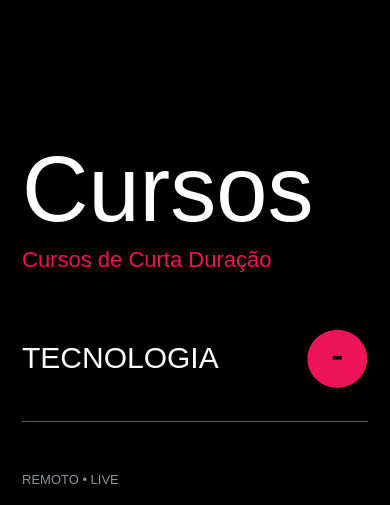
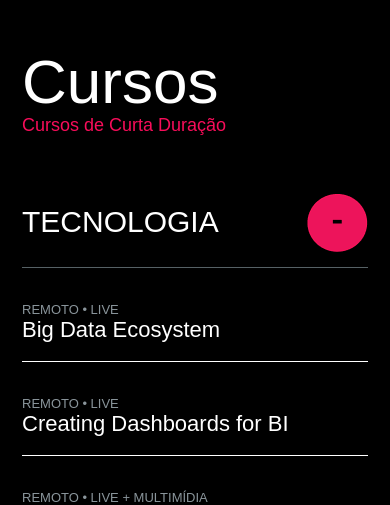
Before and after one commit to FHernandes/frontend-fiap-app, a Next.js app: page / in a window 390 px wide. Shown: the part 1482-1987 px from the top of the page. Built offline with nearby package versions, Linux system fonts and the light colour scheme.

Commit message:
fix: fix responsiveness

```diff
--- a/src/app/components/Cursos/cursos.module.scss
+++ b/src/app/components/Cursos/cursos.module.scss
@@ -9,6 +9,7 @@
 
   @include device.respond-to(desktopM) {
     padding: 0 4rem;
+    margin-bottom: 6.125rem;
   }
 
   @include device.respond-to(mobileLy) {
@@ -44,12 +45,24 @@
   span {
     display: inline-block;
   }
+
+  @include device.respond-to(mobileLy) {
+    font-size: 3.875rem;
+    line-height: 3.75rem;
+    margin: 0;
+  }
 }
 
 .subTitle {
   font-size: 1.375rem;
+  line-height: 1.6875rem;
   color: #f80d5a;
+
+  @include device.respond-to(mobileLy) {
+    font-size: 1.125rem;
     line-height: 1.6875rem;
+    margin: 0 0 0.375rem 0;
+  }
 }
 
 .courses {
@@ -79,6 +92,7 @@
     width: 100%;
     height: auto;
 
+    ul {
       li {
         display: flex;
         flex-direction: column-reverse;
@@ -87,6 +101,7 @@
         padding: 1.125rem 0;
         color: #8a959b;
         border-bottom: 1px solid #ffffff;
+      }
     }
   }
 }
@@ -121,6 +136,7 @@
   @include device.respond-to(tabletMx) {
     display: flex;
     flex-direction: column;
+    margin-top: 2rem;
   }
 }
 
@@ -129,7 +145,7 @@
 
   @include device.respond-to(mobileLy) {
     display: block;
-    padding: 1rem 0 0;
+    // padding: 1rem 0 0;
   }
 }
 
@@ -137,8 +153,8 @@
   width: 100%;
   border-bottom: 1px solid #566165;
   font-size: 1.875rem;
+  line-height: 1.875rem;
   text-transform: uppercase;
-  padding: 1rem 0;
 
   display: flex;
   justify-content: space-between;
@@ -147,6 +163,5 @@
 
 .mobileCourses {
   display: block;
-  padding: 1rem 0;
   margin-bottom: 2rem;
 }
--- a/src/app/components/Faq/faq.module.scss
+++ b/src/app/components/Faq/faq.module.scss
@@ -21,15 +21,27 @@
   font-size: 5.75rem;
   line-height: 4.375rem;
   margin-bottom: 1.25rem;
+
+  @include device.respond-to(mobileLy) {
+    font-size: 3.25rem;
+    line-height: 3.75rem;
+    margin: 0;
+  }
 }
 
 .subTitle {
   font-size: 1.375rem;
   color: #f80d5a;
   line-height: 1.6875rem;
+
+  @include device.respond-to(mobileLy) {
+    font-size: 1.125rem;
+    line-height: 1.6875rem;
+    margin: 0 0 0.375rem 0;
+  }
 }
 
-.courses {
+.items {
   margin-top: 7.875rem;
   margin-bottom: 22rem;
   display: grid;
@@ -47,6 +59,11 @@
     display: grid;
     grid-template-columns: repeat(1, 1fr);
     grid-template-rows: repeat(6, auto);
+  }
+
+  @include device.respond-to(mobileLy) {
+    margin-top: 2.6875rem;
+    margin-bottom: 8.75rem;
   }
 }
 
@@ -72,8 +89,8 @@
     }
   }
 
-  @include device.respond-to(mobileLx) {
-    width: 100%;
+  @include device.respond-to(mobileSy) {
+    width: 21.25rem;
   }
 }
 
@@ -101,6 +118,10 @@
     width: 100%;
     background-color: #ed145b;
   }
+
+  @include device.respond-to(mobileLy) {
+    width: 3.8125rem;
+  }
 }
 
 .title2 {
--- a/src/app/components/Faq/index.tsx
+++ b/src/app/components/Faq/index.tsx
@@ -80,14 +80,13 @@ const Faq = ({ setStage }: FaqProps) => {
           <p className={style.subTitle}>Dúvidas Frequentes</p>
         </div>
 
-        <div className={style.courses}>
+        <div className={style.items}>
           {CoursesFaqData.map((course, i) => (
             <div
               key={i}
               className={`${style.courseContainer} ${
                 openItem.includes(i) ? style.open : ''
               }`}
-              ref={(el) => (itemsRef.current[i] = el)}
               onClick={() => toggleItem(i)}
             >
               <div className={style.line} />
--- a/src/app/components/Header/header.module.scss
+++ b/src/app/components/Header/header.module.scss
@@ -9,6 +9,10 @@
   justify-content: center;
   align-items: center;
   padding: 1.6875rem;
+
+  @include device.respond-to(mobileLy) {
+    padding: 0;
+  }
 }
 
 .padding {
--- a/src/app/components/Intro/intro.module.scss
+++ b/src/app/components/Intro/intro.module.scss
@@ -12,6 +12,10 @@
 
   p {
     margin: 0;
+  }
+
+  @include device.respond-to(mobileLy) {
+    padding: 0;
   }
 }
 
```
Lines whose indentation alone changed are shown as unchanged.
